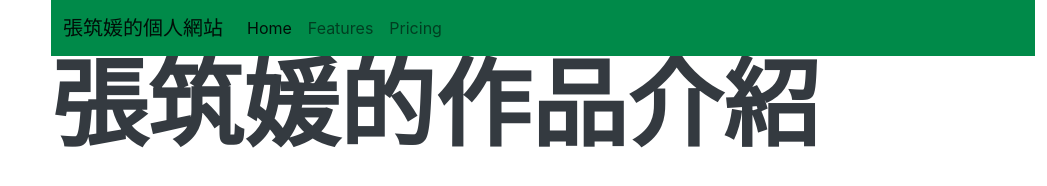
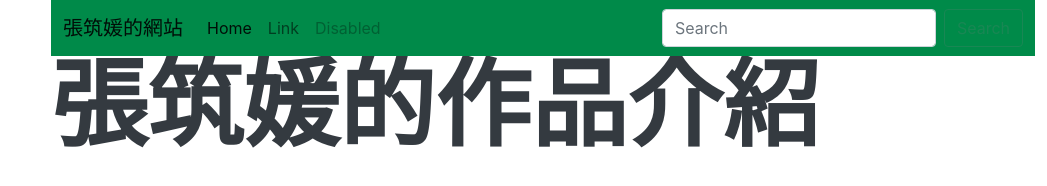
Before and after one commit to ChuYuanChan/ChuYuanChan.github.io, a plain HTML site: page portfolios.html in a window 1280 px wide. Shown: the whole page, without its empty margins (233-1280 px from the left). Drawn offline with nearby package versions, Linux system fonts and the light colour scheme.

Commit message:
Update portfolios.html

```diff
--- a/portfolios.html
+++ b/portfolios.html
@@ -26,22 +26,26 @@
       <div class="container">
       <nav class="navbar navbar-expand-lg navbar-light bg-primary">
           <div class="container-fluid">
-          <a class="navbar-brand" href="index.html">張筑媛的個人網站</a>
-            <button class="navbar-toggler" type="button" data-bs-toggle="collapse" data-bs-target="#navbarNav" aria-controls="navbarNav" aria-expanded="false" aria-label="Toggle navigation">
+        <a class="navbar-brand" href="index.html">張筑媛的網站</a>
+        <button class="navbar-toggler" type="button" data-bs-toggle="collapse" data-bs-target="#navbarSupportedContent" aria-controls="navbarSupportedContent" aria-expanded="false" aria-label="Toggle navigation">
           <span class="navbar-toggler-icon"></span>
         </button>
-            <div class="collapse navbar-collapse" id="navbarNavDropdown">
-              <ul class="navbar-nav">
+        <div class="collapse navbar-collapse" id="navbarSupportedContent">
+          <ul class="navbar-nav me-auto mb-2 mb-lg-0">
             <li class="nav-item">
               <a class="nav-link active" aria-current="page" href="#">Home</a>
             </li>
             <li class="nav-item">
-                  <a class="nav-link" href="#">Features</a>
+              <a class="nav-link" href="#">Link</a>
             </li>
             <li class="nav-item">
-                  <a class="nav-link" href="#">Pricing</a>
+              <a class="nav-link disabled">Disabled</a>
             </li>
           </ul>
+          <form class="d-flex" role="search">
+            <input class="form-control me-2" type="search" placeholder="Search" aria-label="Search">
+            <button class="btn btn-outline-success" type="submit">Search</button>
+          </form>
         </div>
       </div>
     </nav>
```
Lines whose indentation alone changed are shown as unchanged.
